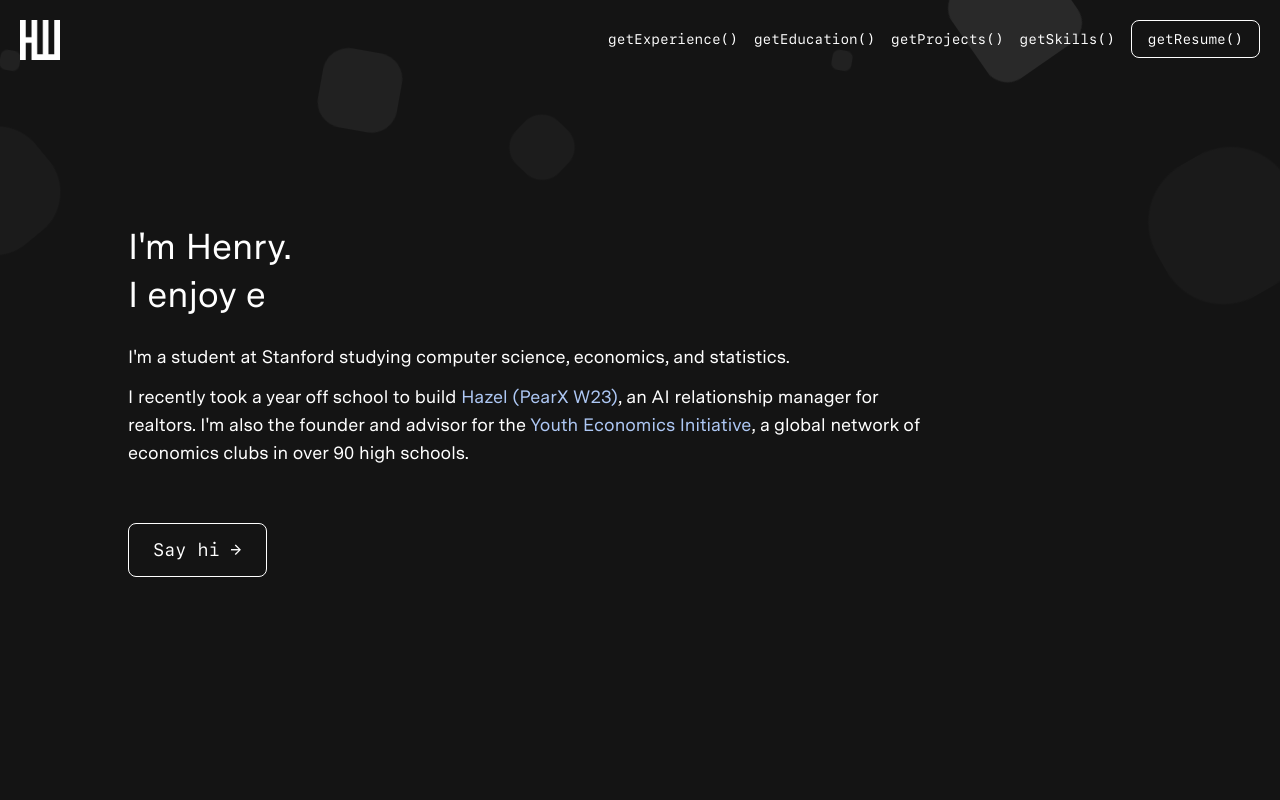
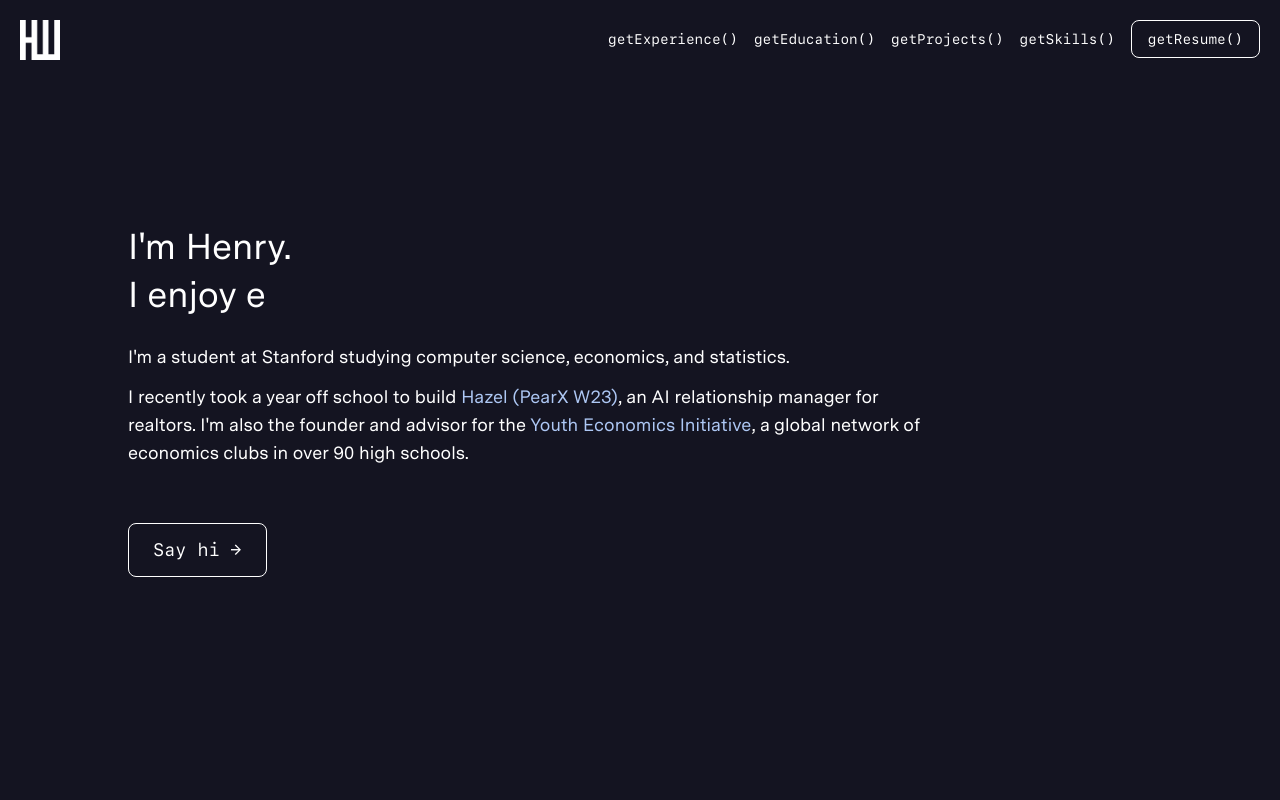
Before and after one commit to henryweng03/personal-site, a React (Create React App) app: page / in a window 1280 px wide. Shown: the top 800 px of the page. Built offline with nearby package versions, Linux system fonts and the light colour scheme.

Commit message:
new background color

```diff
--- a/src/sections/hero-background.css
+++ b/src/sections/hero-background.css
@@ -1,7 +1,3 @@
-.hero-background {
-  background-image: linear-gradient(180deg, #141414, #141414);
-}
-
 .circles {
   position: absolute;
   top: 0;
--- a/src/sections/hero.js
+++ b/src/sections/hero.js
@@ -5,20 +5,7 @@ import "./hero-background.css";
 const Hero = () => {
   return (
     <div>
-      <div className="relative h-screen hero-background flex items-center">
-        <ul class="circles">
-          <li></li>
-          <li></li>
-          <li></li>
-          <li></li>
-          <li></li>
-          <li></li>
-          <li></li>
-          <li></li>
-          <li></li>
-          <li></li>
-          <li></li>
-        </ul>
+      <div className="relative h-screen bg-primary-dark flex items-center">
         <div className="mx-auto max-w-6xl sm:pl-16 z-0">
           <div className="flex justify-center text-center sm:text-left sm:grid sm:grid-cols-12">
             <div className="sm:col-span-10 md:col-span-9">
--- a/tailwind.config.js
+++ b/tailwind.config.js
@@ -14,7 +14,7 @@ module.exports = {
         primary: {
           light: "#7396D3",
           DEFAULT: "#3B69BA",
-          dark: "#141414",
+          dark: "#141421",
         },
         secondary: {
           light: "#AEC8F5",
```
